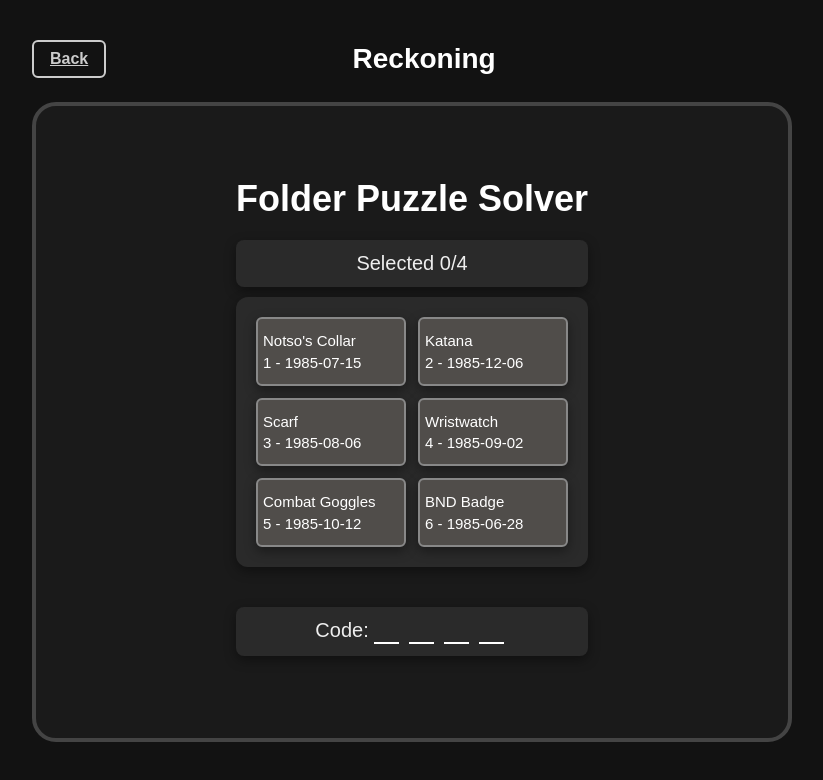
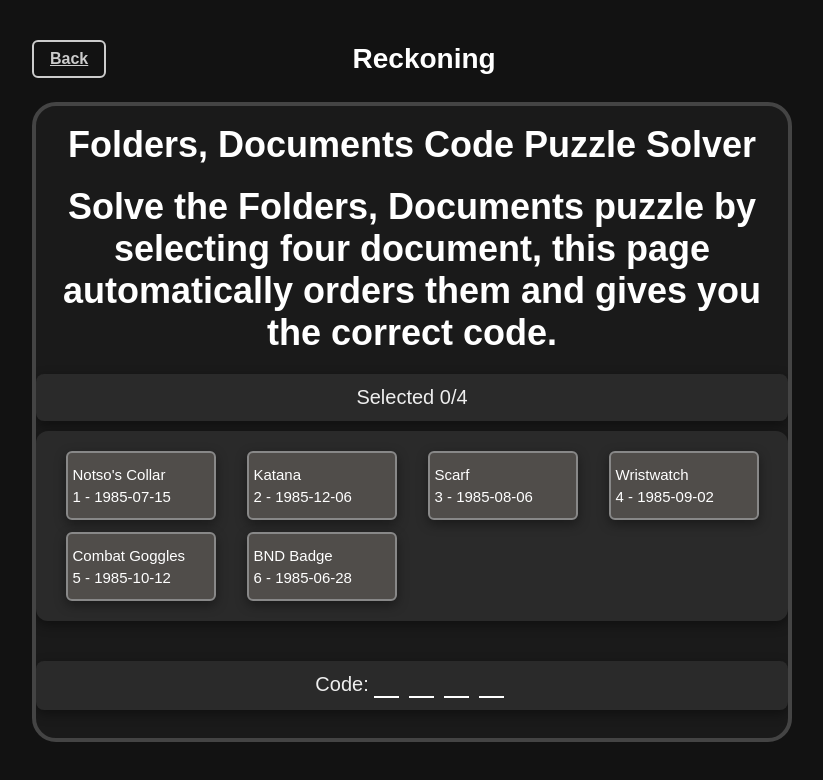
Before and after one commit to pochua117/CODSideKick, a Next.js app: page /maps/reckoning in a window 1280 px wide. Shown: the top 780 px of the page, without its empty margins (228-1051 px from the left). Built offline with nearby package versions, Linux system fonts and the light colour scheme.

Commit message:
Added a description to FolderPuzzle

```diff
--- a/src/components/FolderPuzzleSolver.jsx
+++ b/src/components/FolderPuzzleSolver.jsx
@@ -82,7 +82,8 @@ const FolderPuzzleSolver = () => {
 
   return (
     <section className="reckoning-container">
-      <h2 className="symbols-title">Folder Puzzle Solver</h2>
+      <h2 className="symbols-title">Folders, Documents Code Puzzle Solver</h2>
+      <h3 className="symbols-title">Solve the Folders, Documents puzzle by selecting four document, this page automatically orders them and gives you the correct code.</h3>
 
       <p className="result">{`Selected ${selected.length}/4`}</p>
 
```
